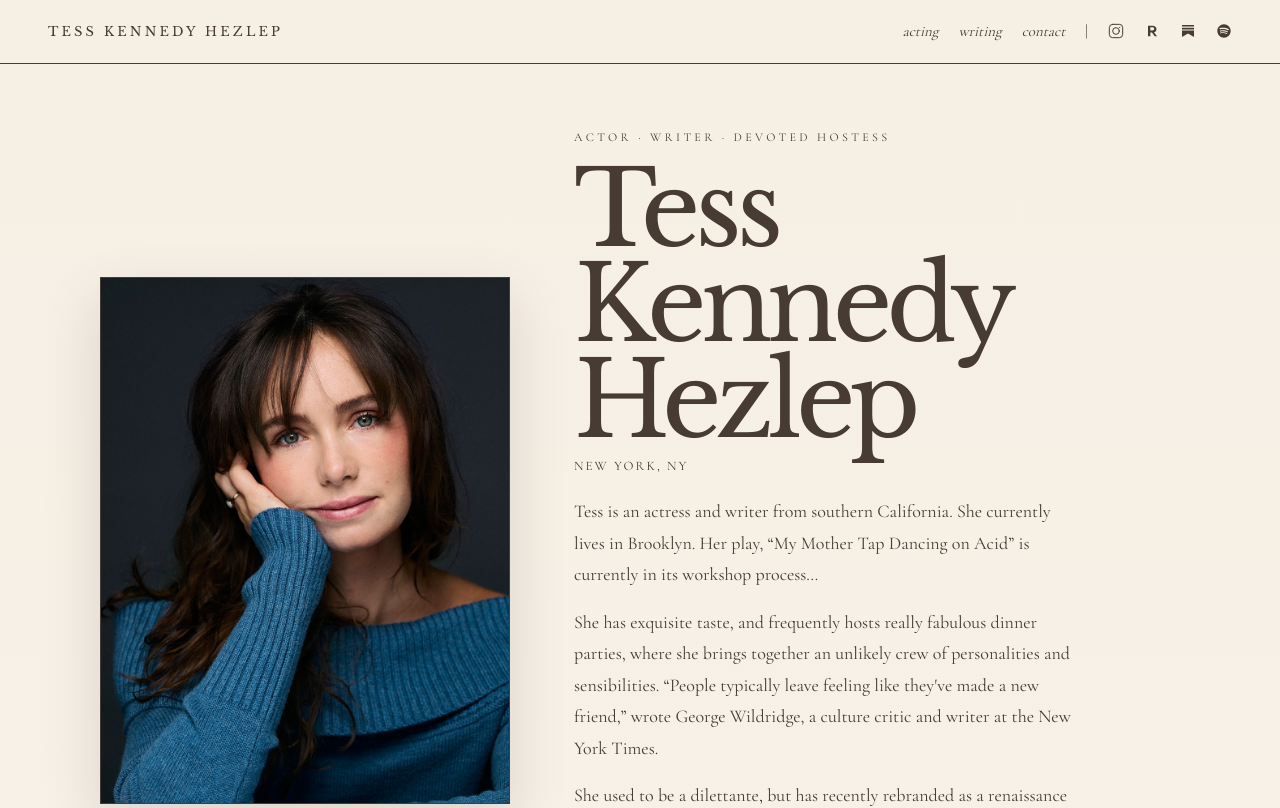
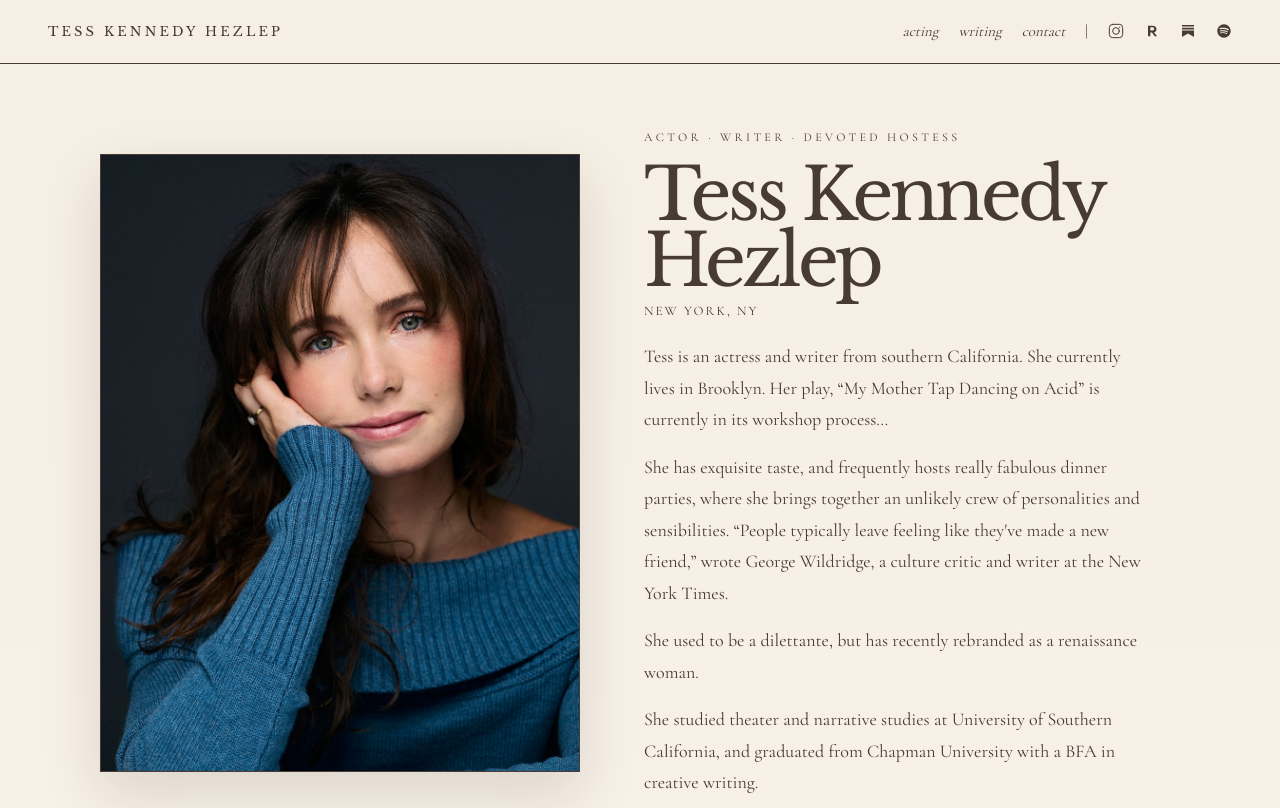
Before and after one commit to tesshezlep-star/tesshezlep, a Next.js app: page / in a window 1280 px wide. Shown: the top 808 px of the page. Built offline with nearby package versions, Linux system fonts and the light colour scheme.

Commit message:
Balance hero: Tess Kennedy on one line, smaller name, wider photo

```diff
--- a/src/app/page.tsx
+++ b/src/app/page.tsx
@@ -97,7 +97,7 @@ export default function Home() {
           <div className="page-enter">
             <div className="max-w-[1120px] mx-auto px-5 py-14 md:py-16">
               {/* Hero */}
-              <div className="grid md:grid-cols-[minmax(260px,410px)_minmax(0,1fr)] gap-[clamp(2rem,5vw,5rem)] items-center">
+              <div className="grid md:grid-cols-[minmax(300px,480px)_minmax(0,1fr)] gap-[clamp(2rem,5vw,5rem)] items-center">
                 {/* Portrait */}
                 <div className="relative max-w-[250px] md:max-w-none mx-auto md:mx-0">
                   <div className="absolute inset-[18px_-18px_-18px_18px] bg-[--rose] -z-10 opacity-40" />
@@ -119,15 +119,13 @@ export default function Home() {
                     Actor &middot; Writer &middot; Devoted Hostess
                   </p>
                   <h1
-                    className="text-[clamp(54px,8.8vw,104px)] font-normal tracking-[-0.055em] text-[--ink] m-0 mb-1.5 leading-[0.92]"
+                    className="text-[clamp(42px,6vw,72px)] font-normal tracking-[-0.055em] text-[--ink] m-0 mb-1.5 leading-[0.92]"
                     style={{
                       fontFamily:
                         "var(--font-libre), Baskerville, 'Times New Roman', serif",
                     }}
                   >
-                    Tess
-                    <br />
-                    Kennedy
+                    Tess Kennedy
                     <br />
                     Hezlep
                   </h1>
```
